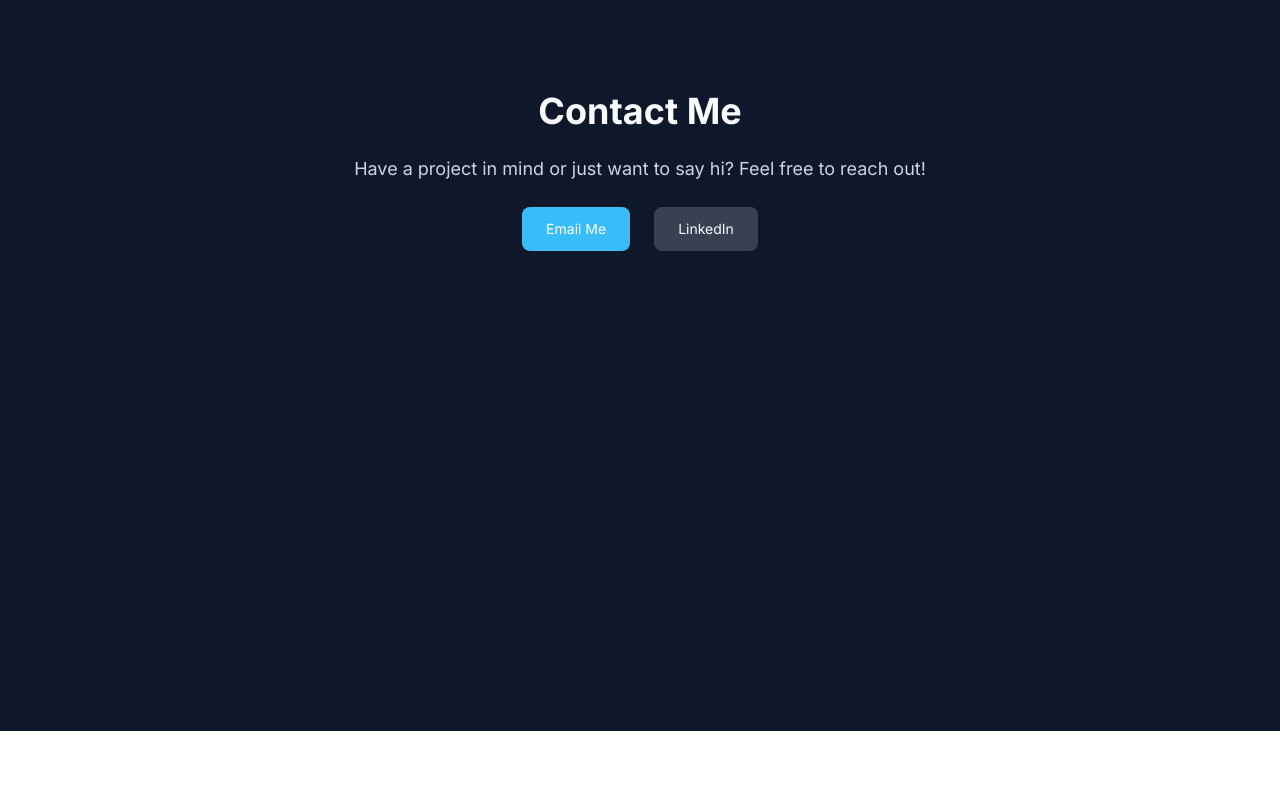
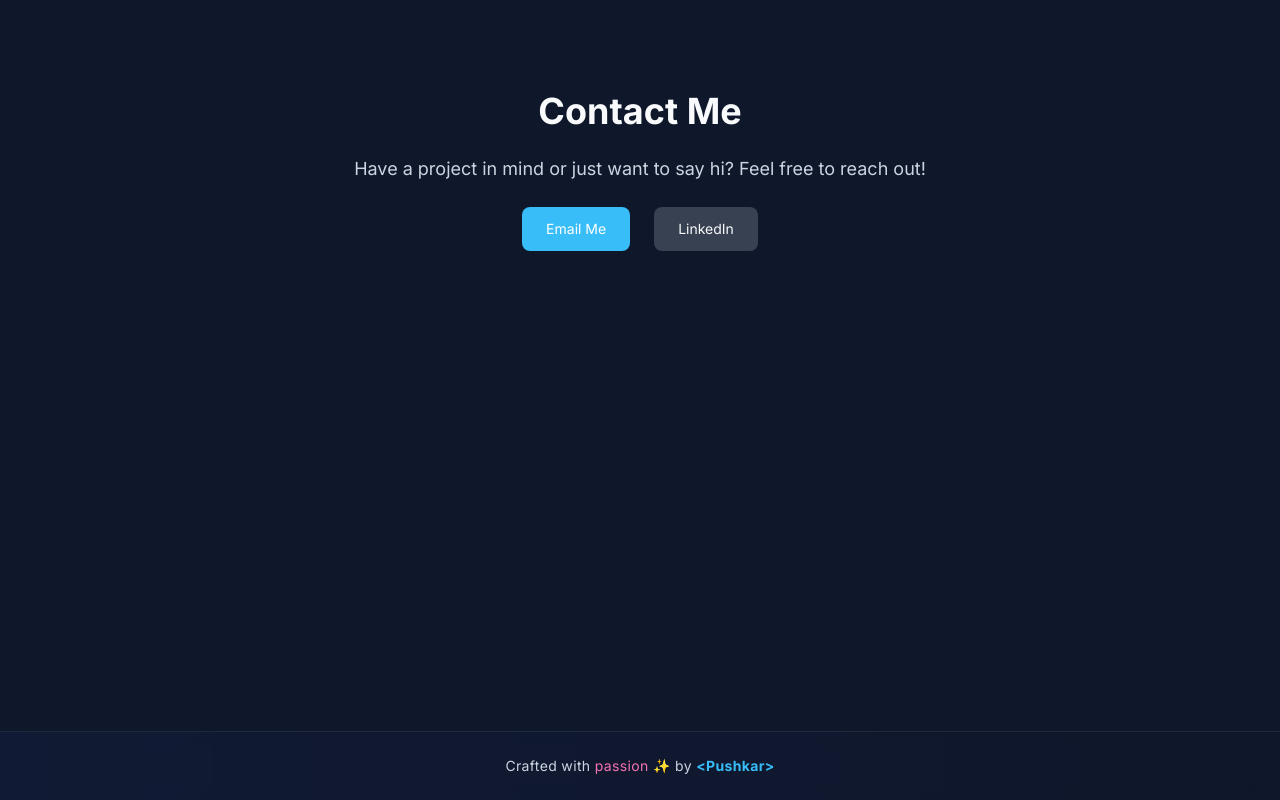
Before and after one commit to pdesai7245/pushkar-portfolio, a React (Create React App) app: page / in a window 1280 px wide. Shown: the part 2309-3109 px from the top of the page. Before the commit the page ends 3040 px from the top, so only its background shows below. Built offline with nearby package versions, Linux system fonts and the light colour scheme.

Commit message:
Added animated footer with Pushkar signature

```diff
--- a/src/App.js
+++ b/src/App.js
@@ -2,6 +2,8 @@ import Navbar from "./components/Navbar";
 import About from "./components/About";
 import Projects from "./components/Projects";
 import Contact from "./components/Contact";
+import Footer from "./components/Footer";
+
 import { motion } from "framer-motion";
 
 function App() {
@@ -41,6 +43,8 @@ function App() {
       <About />
       <Projects />
       <Contact />
+      <Footer />
+
     </div>
   );
 }
--- /dev/null
+++ b/src/components/Footer.js
@@ -0,0 +1,20 @@
+import { motion } from "framer-motion";
+
+function Footer() {
+  return (
+    <motion.footer
+      className="bg-[#0f172a]/80 backdrop-blur border-t border-[#1e293b] text-center py-6 text-[#cbd5e1] text-sm"
+      initial={{ opacity: 0, y: 40 }}
+      whileInView={{ opacity: 1, y: 0 }}
+      transition={{ duration: 0.8 }}
+      viewport={{ once: true }}
+    >
+      <p className="tracking-wide">
+        Crafted with <span className="text-pink-400">passion</span> ✨ by{" "}
+        <span className="text-[#38bdf8] font-bold">&lt;Pushkar&gt;</span>
+      </p>
+    </motion.footer>
+  );
+}
+
+export default Footer;
```
